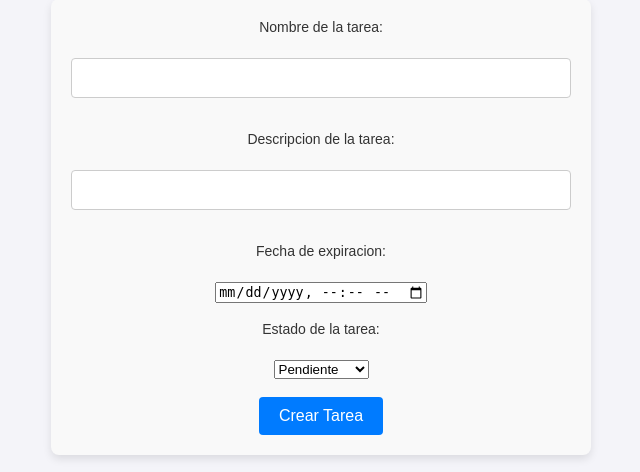
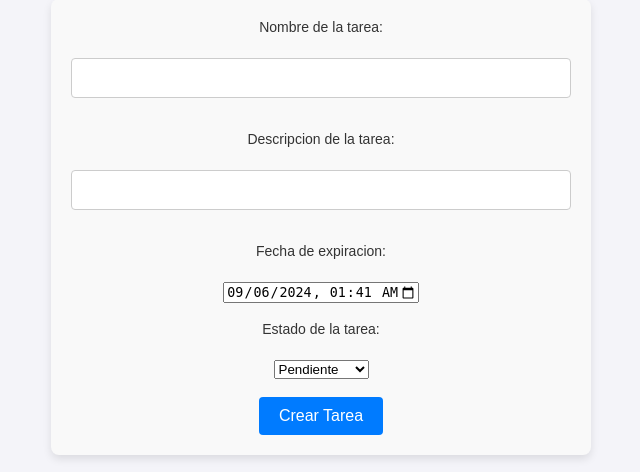
Before and after one commit to Daniels4624P/Proyecto-FastAPI, a FastAPI app: page /crear_tarea/page in a window 1280 px wide. Shown: the part 121-593 px from the top of the page, without its empty margins (319-959 px from the left). Run offline with FastAPI, Linux system fonts and the light colour scheme; parts of the project's set-up code (start-up, migrations or seed data) failed here and were passed over.

Commit message:
Update crear_tarea.html

```diff
--- a/src/templates/crear_tarea.html
+++ b/src/templates/crear_tarea.html
@@ -16,7 +16,7 @@
         <input type="text" id="description" name="description" required><br><br>
 
         <label for="date_expire">Fecha de expiracion:</label><br>
-        <input type="datetime-local" value="2024-09-06T01:41:43.906Z" min="2024-09-06T01:41:43.906Z" max="2030-09-06T01:41:43.906Z" id="date_expire" name="date_expire" required><br><br>
+        <input type="datetime-local" value="2024-09-06T01:41:00" min="2024-09-06T01:41:00" max="2030-09-06T01:41:00" id="date_expire" name="date_expire" required><br><br>
 
         <label for="state">Estado de la tarea:</label><br>
         <select id="state" name="state" required>
```
